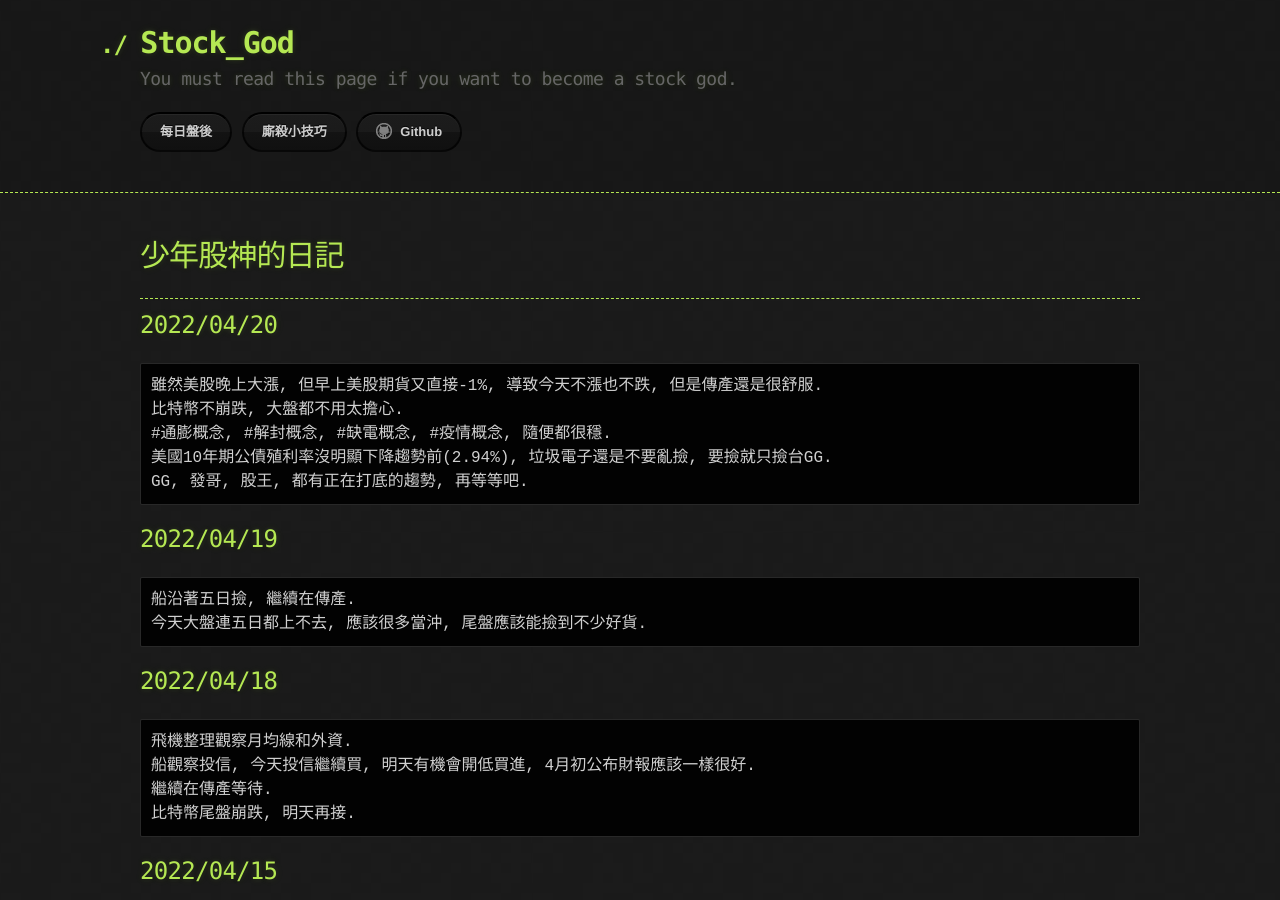
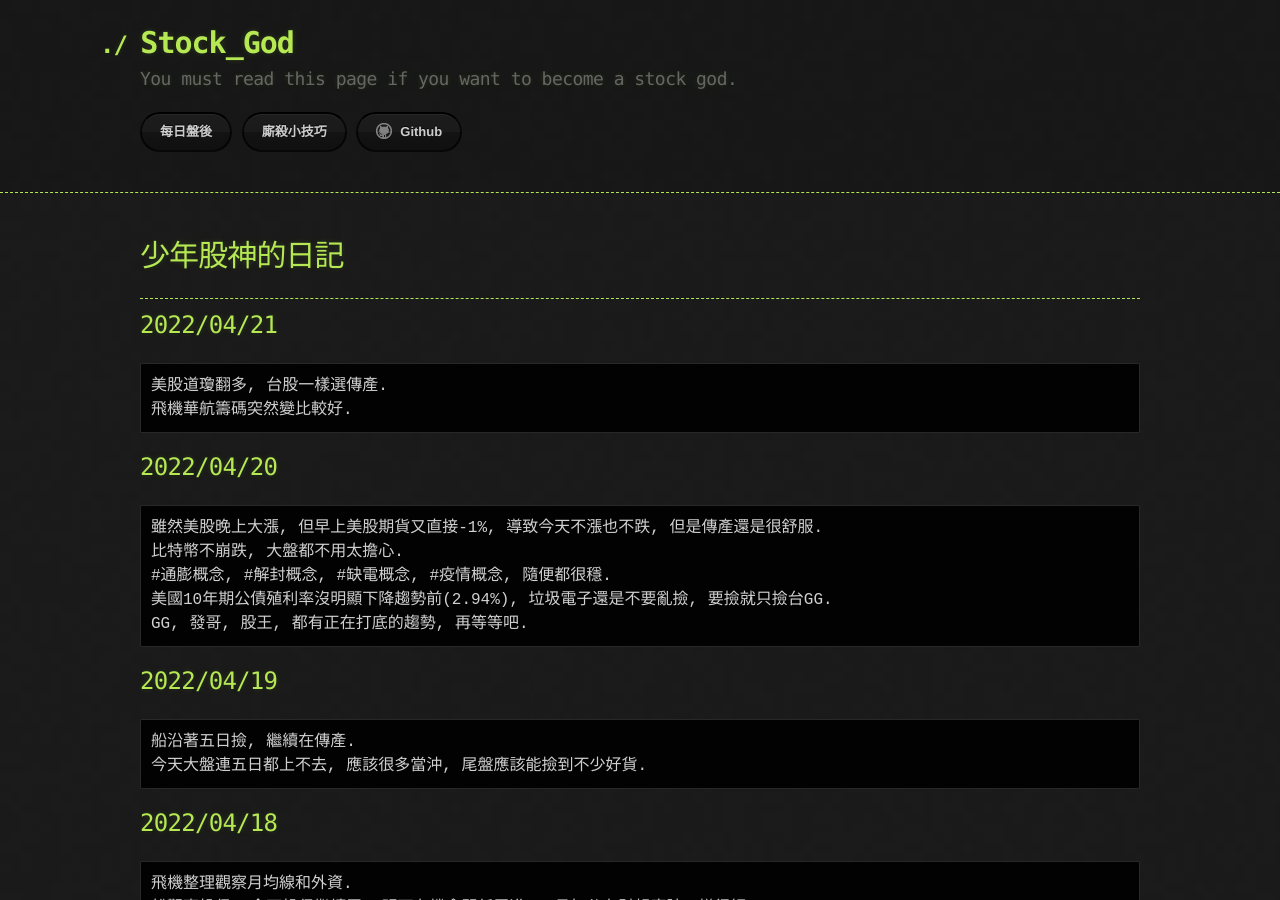
Before and after one commit to lepg5487/Stock_God, a Jekyll site: the page built from index.md, in a window 1280 px wide and 900 px high. Built offline with Jekyll 4.4.1, drawn with Linux system fonts in a browser that asks for light colours; our own code applies the rules of GitHub Pages for plain Markdown files.

Commit message:
Update index.md

````diff
--- a/index.md
+++ b/index.md
@@ -5,6 +5,12 @@ layout: testlayouts
 # 少年股神的日記
 
 ---
+
+## 2022/04/21
+```
+美股道瓊翻多, 台股一樣選傳產.
+飛機華航籌碼突然變比較好.
+```
 
 ## 2022/04/20
 ```
````
